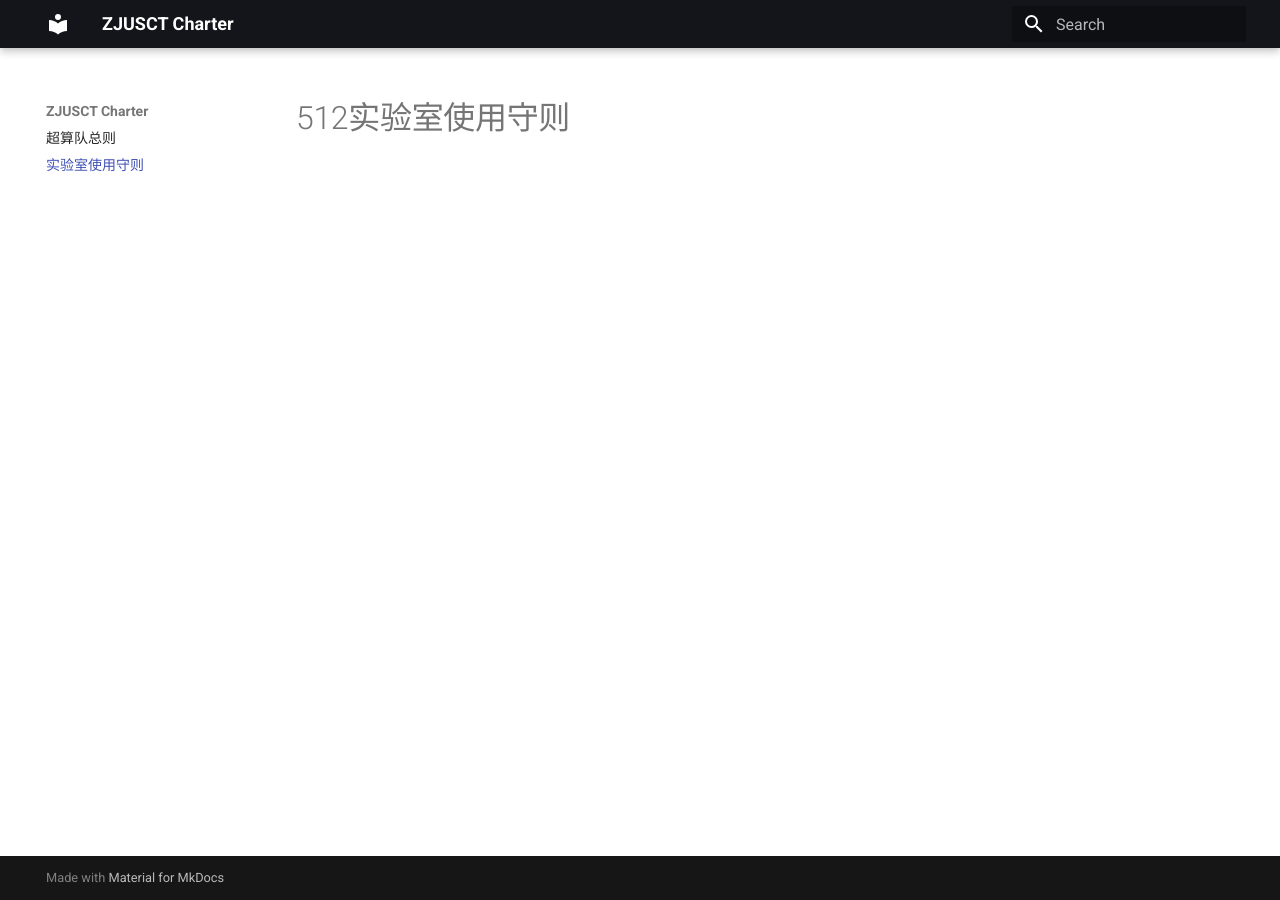
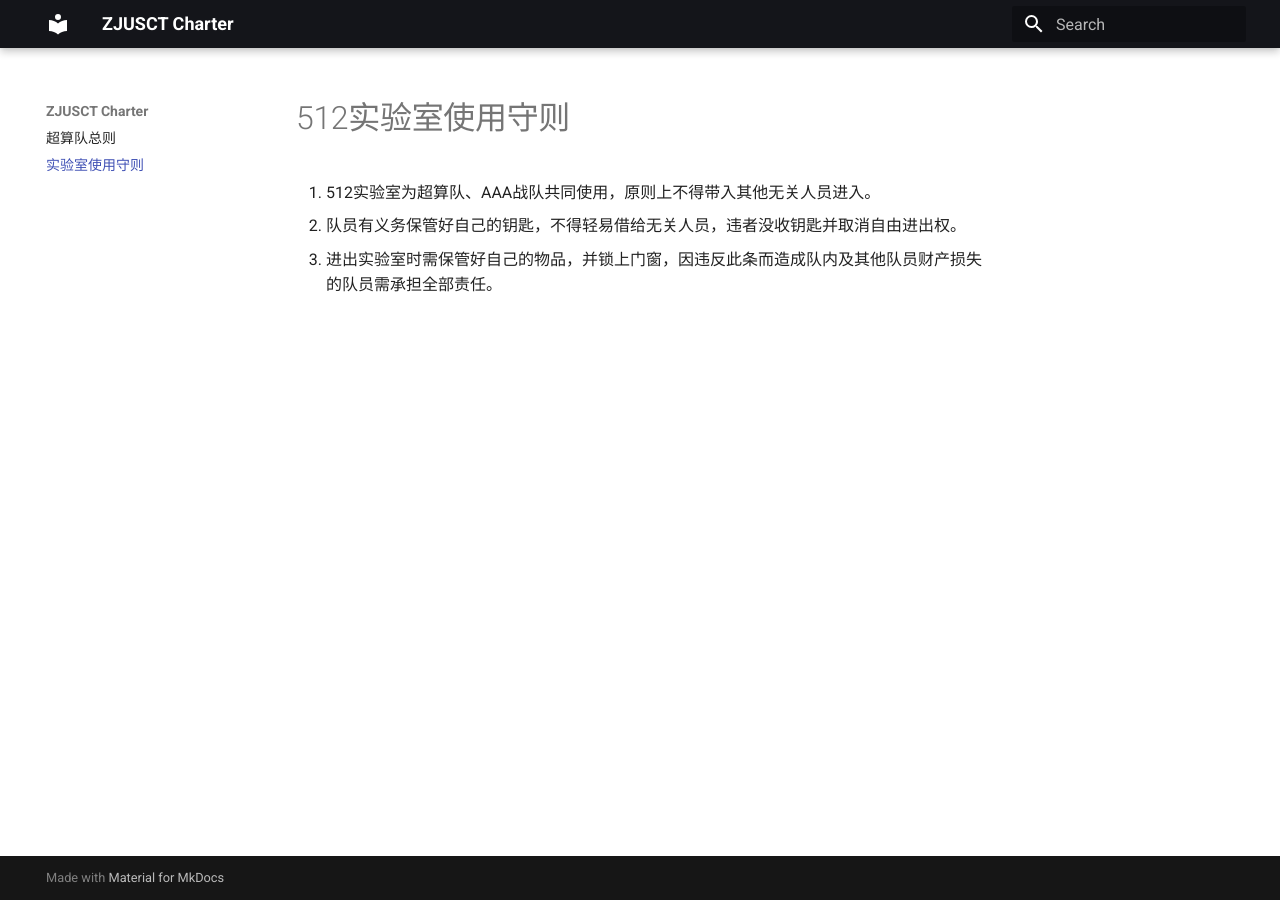
Before and after one commit to ZJUSCT/charter, an MkDocs documentation site: the page built from docs/lab.md, in a window 1280 px wide. Built offline with MkDocs 1.6.1 and Material for MkDocs 9.7.7, drawn with Linux system fonts in a browser that asks for light colours.

Commit message:
Update lab.md

```diff
--- a/docs/lab.md
+++ b/docs/lab.md
@@ -1 +1,5 @@
 # 512实验室使用守则
+
+1. 512实验室为超算队、AAA战队共同使用，原则上不得带入其他无关人员进入。
+2. 队员有义务保管好自己的钥匙，不得轻易借给无关人员，违者没收钥匙并取消自由进出权。
+3. 进出实验室时需保管好自己的物品，并锁上门窗，因违反此条而造成队内及其他队员财产损失的队员需承担全部责任。
```
